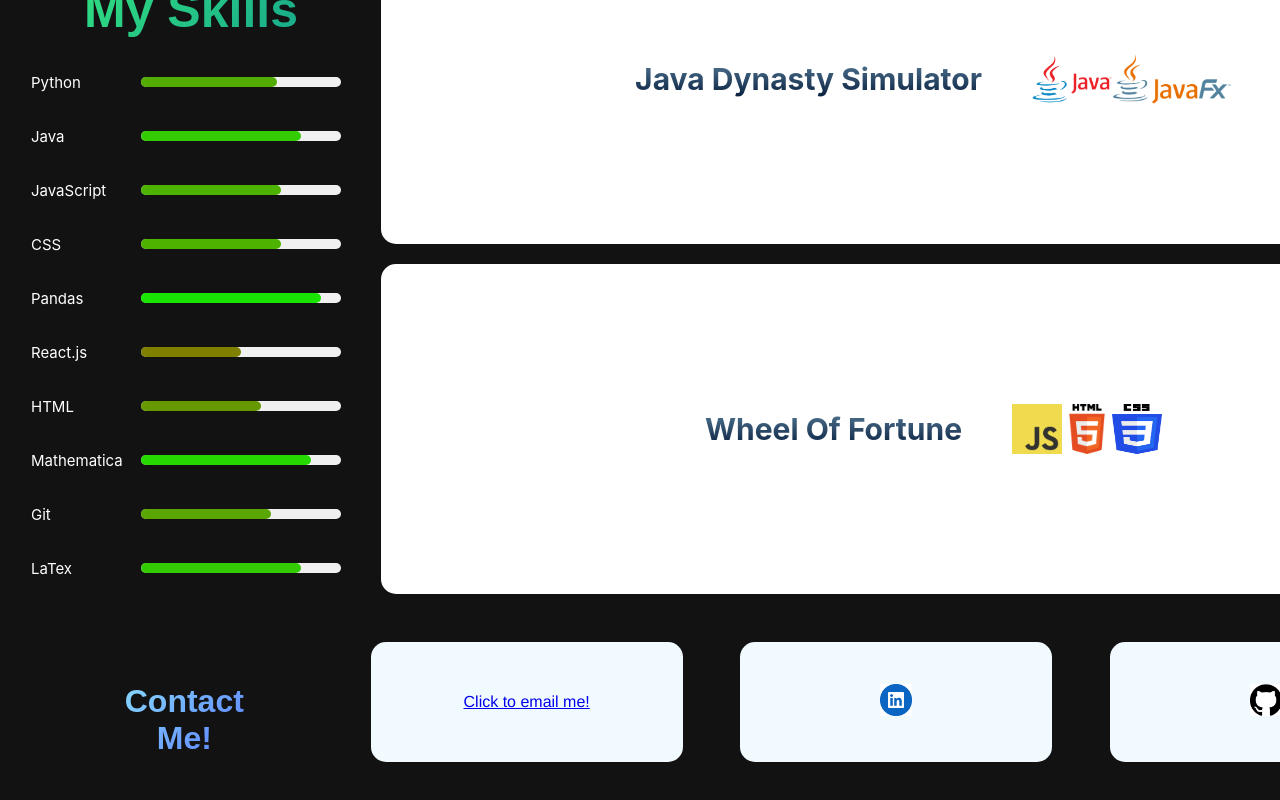
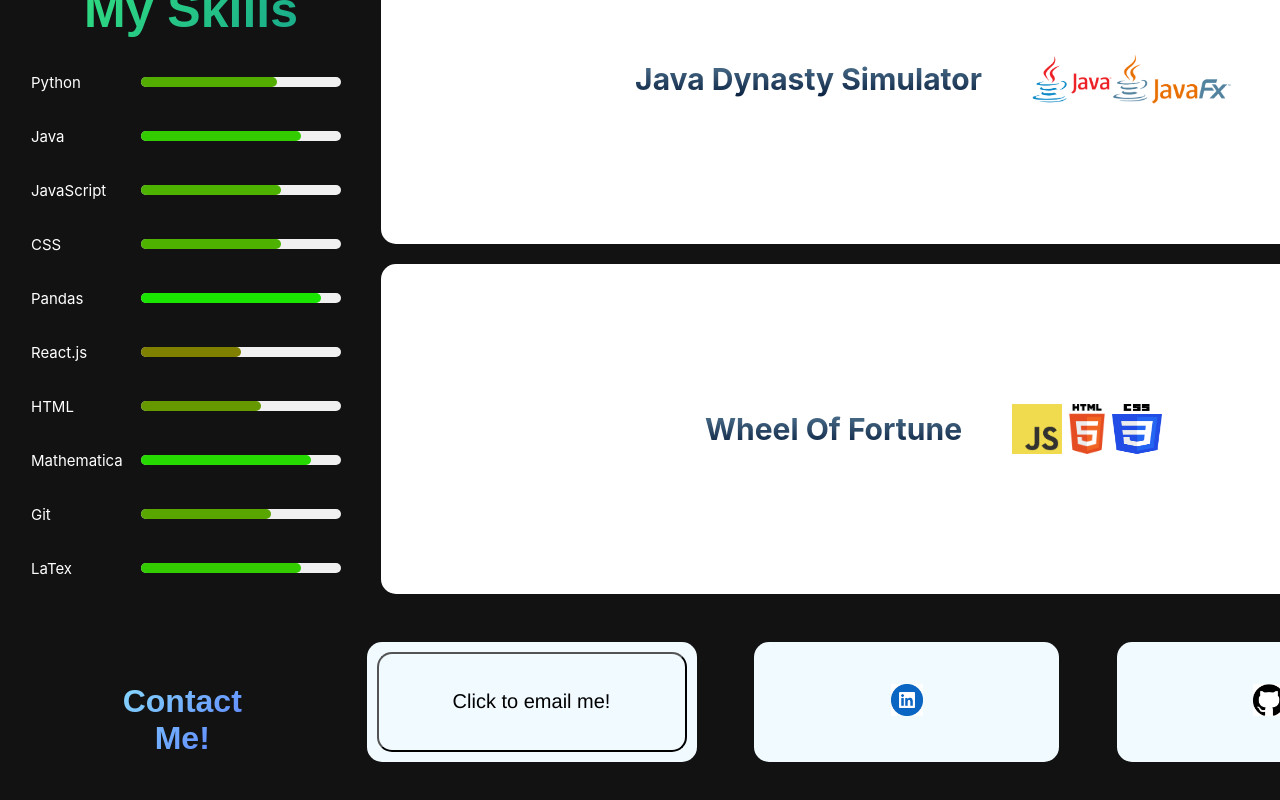
Before and after one commit to DevLangaliya/portfolio-dev, a React (Create React App) app: page / in a window 1280 px wide. Shown: the part 570-1370 px from the top of the page. Built offline with nearby package versions, Linux system fonts and the light colour scheme; the HTML template or start-up script is replaced by a standard one.

Commit message:
updated contactMe component

```diff
--- a/src/ContactMe.js
+++ b/src/ContactMe.js
@@ -12,9 +12,9 @@ const ContactMe = () => {
             <img src={emptyIMG} alt="empty" width="100" />
             <Fade left>
                 <div style={flexboxStyle}>
-                    <a href="mailto:devl2@illinois.edu" style={{ fontFamily: 'Helvetica' }}>
+                    <button onClick={handleEmailClick} style={emailStyle}>
                         Click to email me!
-                    </a>
+                    </button>
                 </div>
             </Fade>
             <img src={emptyIMG} alt="empty" width="57.5" />
@@ -49,9 +49,20 @@ const flexboxStyle = {
     alignItems: 'center',
 }
 
-const headerStyle = {
-    textAlign: 'center',
+const handleEmailClick = () => {
+    window.location.href = 'mailto:devl2@illinois.edu';
+}
 
-};
+const emailStyle = {
+    fontFamily: 'Helvetica',
+    fontSize: '20px',
+    backgroundColor: '#F1FAFF',
+    borderRadius: '15px',
+    height: '100px',
+    width: '310px',
+    padding: '10px',
+    justifyContent: 'center',
+    alignItems: 'center',
+}
 
 export default ContactMe;
```
